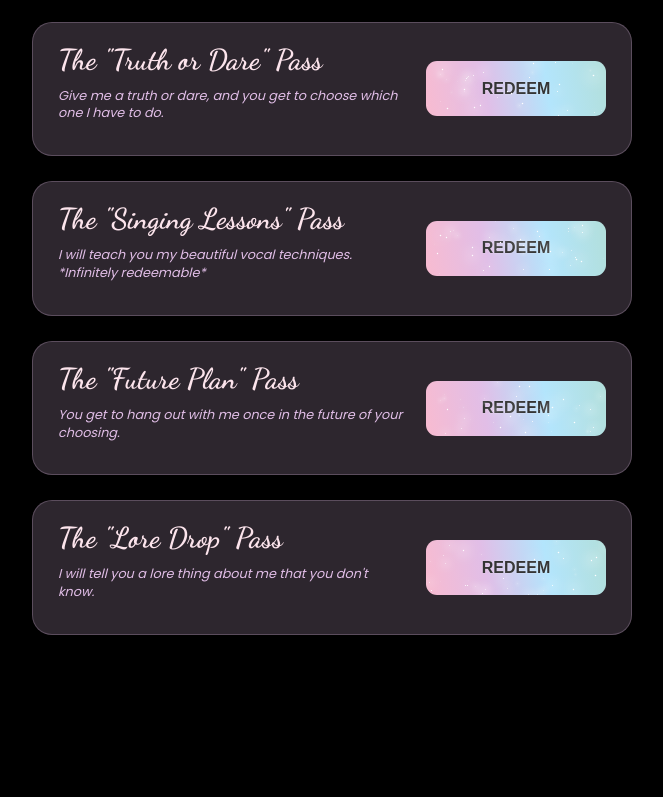
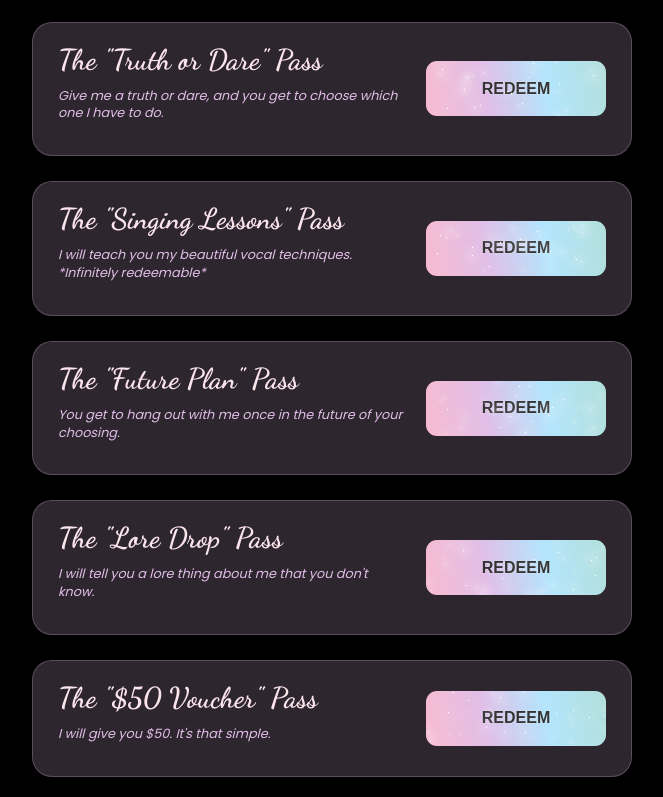
Before and after one commit to cimesfrost/ZaiaCoupons, a plain HTML site: page index.html in a window 1280 px wide. Shown: the part 1143-1940 px from the top of the page, without its empty margins (308-971 px from the left). Before the commit the page ends 1798 px from the top, so only its background shows below. Drawn offline with Linux system fonts and the light colour scheme.

Commit message:
Update index.html

```diff
--- a/index.html
+++ b/index.html
@@ -454,7 +454,6 @@
         <div id="coupon-container"></div>
     </div>
 
-    <!-- Confirmation Modal -->
     <div id="modal-overlay" class="modal-overlay">
         <div id="confirmation-modal" class="confirmation-modal">
             <p>Are you sure?</p>
@@ -465,7 +464,6 @@
         </div>
     </div>
 
-    <!-- Shut Up Modal -->
     <div id="shut-up-modal-overlay" class="modal-overlay">
         <div id="shut-up-modal" class="confirmation-modal">
             <p>You have some nerve, are you out your right mind, YOU GOT ME FUCKED UP!</p>
@@ -476,14 +474,12 @@
         </div>
     </div>
 
-    <!-- "That's what I thought" Modal -->
     <div id="thought-modal-overlay" class="modal-overlay">
         <div class="confirmation-modal">
             <p>That's what I thought.</p>
         </div>
     </div>
 
-    <!-- Fight Response Modal -->
     <div id="fight-response-modal-overlay" class="modal-overlay">
         <div class="confirmation-modal">
             <p>text the code word "peachy" with a time and location pussycat</p>
@@ -493,7 +489,6 @@
         </div>
     </div>
 
-    <!-- Free Head Modal -->
     <div id="free-head-modal-overlay" class="modal-overlay">
         <div id="free-head-modal" class="confirmation-modal">
             <p>CONGRATULATIONS YOU MADE A BEAUTIFUL CHOICE!</p>
@@ -504,7 +499,6 @@
         </div>
     </div>
 
-    <!-- Singing Lessons Modal -->
     <div id="singing-lessons-modal-overlay" class="modal-overlay">
         <div id="singing-lessons-modal" class="confirmation-modal">
             <p>Yeah, about time you clicked this. I'm glad you came to your senses, I'm going to make you a star!</p>
@@ -515,7 +509,6 @@
     </div>
 
 
-    <!-- Notifications -->
     <div id="notification">Redeemed!</div>
 
     <script>
@@ -531,7 +524,8 @@
             { id: 'truth-dare-pass', title: 'The "Truth or Dare" Pass', description: "Give me a truth or dare, and you get to choose which one I have to do." },
             { id: 'singing-lessons-pass', title: 'The "Singing Lessons" Pass', description: "I will teach you my beautiful vocal techniques.<br><em>*Infinitely redeemable*</em>" },
             { id: 'future-plan-pass', title: 'The "Future Plan" Pass', description: "You get to hang out with me once in the future of your choosing." },
-            { id: 'lore-drop-pass', title: 'The "Lore Drop" Pass', description: "I will tell you a lore thing about me that you don't know." }
+            { id: 'lore-drop-pass', title: 'The "Lore Drop" Pass', description: "I will tell you a lore thing about me that you don't know." },
+            { id: 'fifty-dollar-voucher', title: 'The "$50 Voucher" Pass', description: 'I will give you $50. It\'s that simple.' }
         ];
         const couponContainer = document.getElementById('coupon-container');
         const modalOverlay = document.getElementById('modal-overlay');
```
Lines whose indentation alone changed are shown as unchanged.
